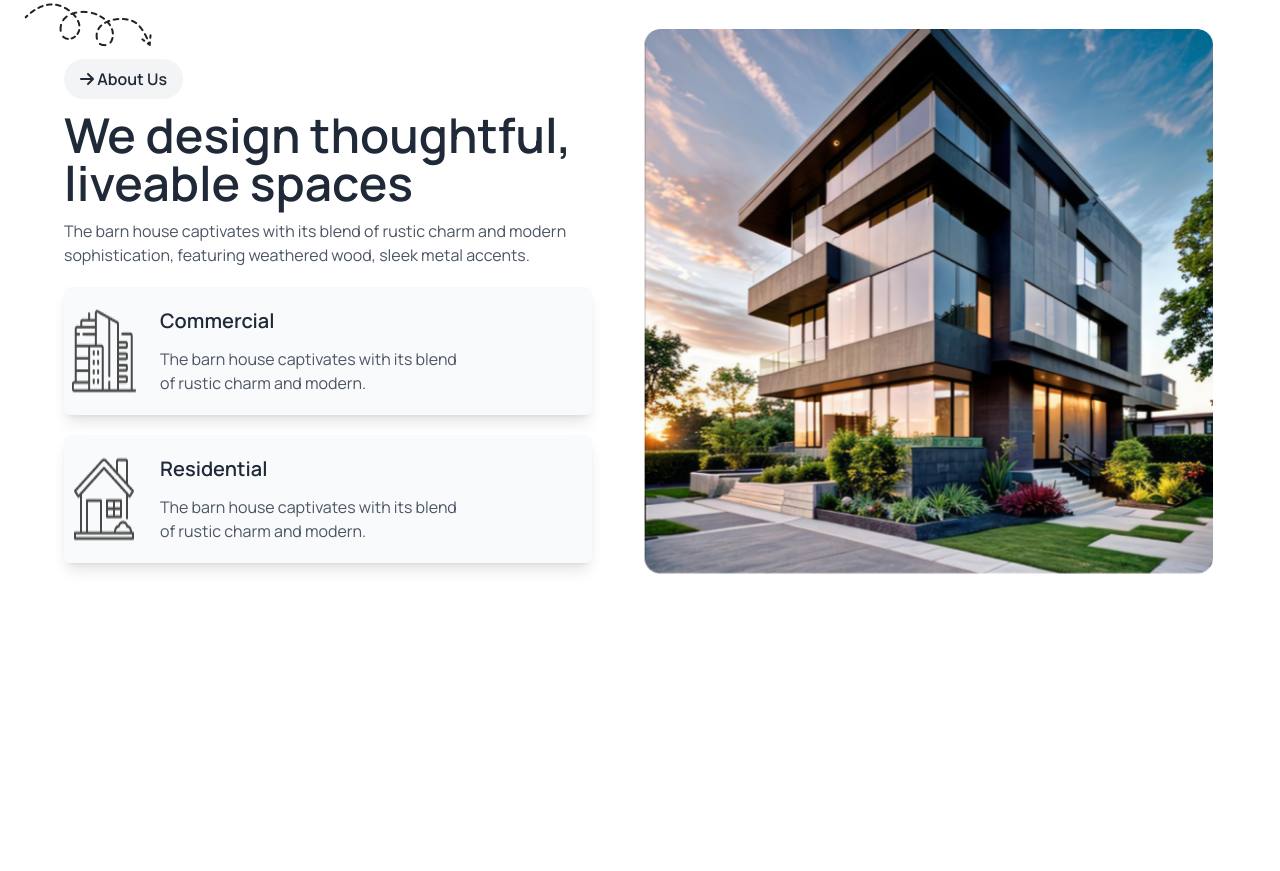
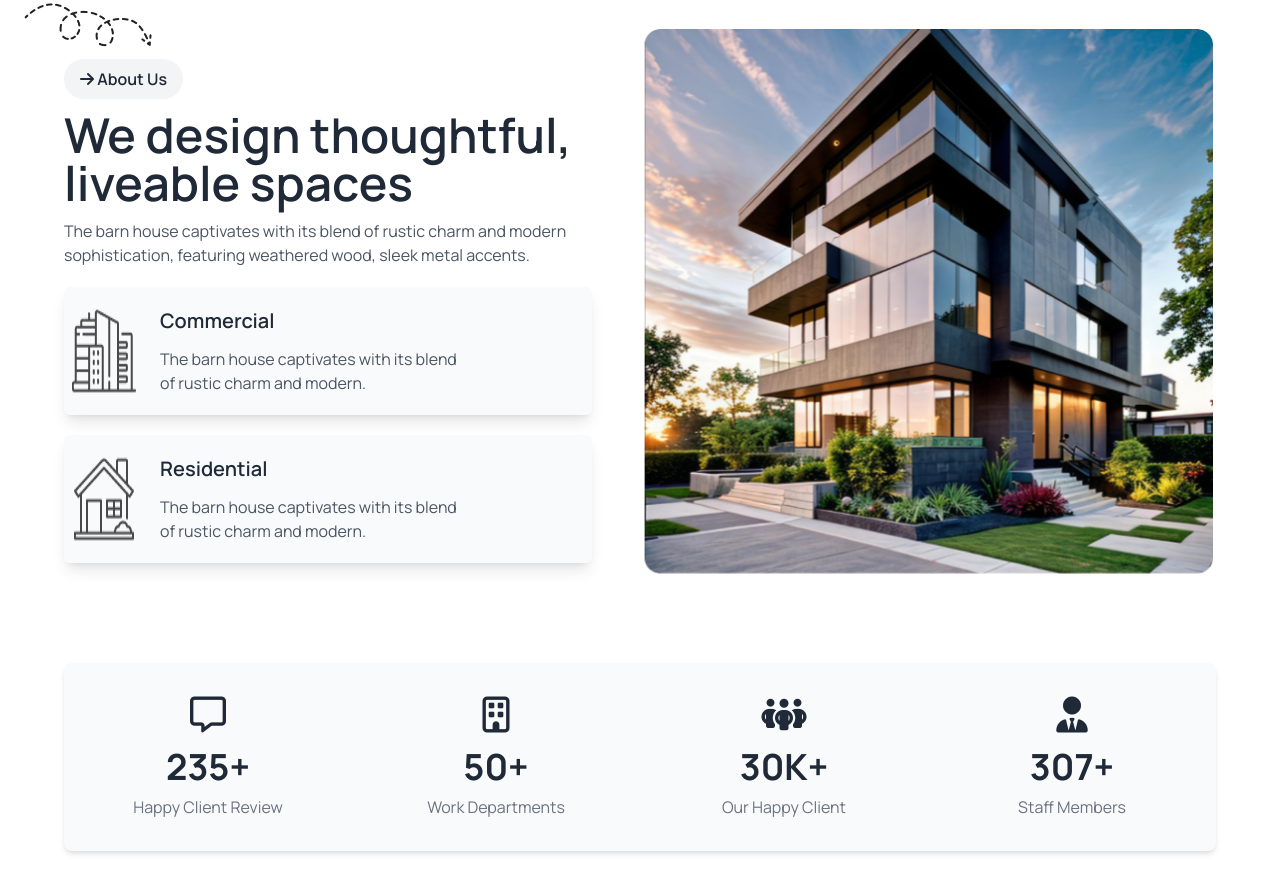
Before and after one commit to ridoyhowladerabir69/assignment-3, a plain HTML site: page index.html in a window 1280 px wide. Shown: the part 839-1710 px from the top of the page. Before the commit the page ends 1422 px from the top, so only its background shows below. Drawn offline with nearby package versions, Linux system fonts and the light colour scheme.

Commit message:
push the reviews section

```diff
--- a/index.html
+++ b/index.html
@@ -101,7 +101,7 @@
                         <!-- card-1 -->
                         <div class="flex shadow-lg rounded-md mb-5 md:mb-0 lg:mb-5 bg-gray-50 md:w-11/12">
                             <img class="px-2 py-5" src="assets/commercial.png" alt="">
-                            <div class="px-4 py-5">
+                            <div class="px-4 py-5 text-left">
                                 <h3 class="mb-3 text-xl font-semibold">Commercial</h3>
                                 <p class="text-base text-gray-600">The barn house captivates with its blend <br> of rustic charm and modern.</p>
                             </div>
@@ -109,7 +109,7 @@
                         <!-- card-2 -->
                         <div class="flex shadow-lg rounded-md bg-gray-50 md:w-11/12">
                             <img class="px-2 py-5" src="assets/residential.png" alt="">
-                            <div class="px-4 py-5">
+                            <div class="px-4 py-5 text-left">
                                 <h3 class="mb-3 text-xl font-semibold">Residential</h3>
                                 <p class="text-base text-gray-600">The barn house captivates with its blend <br> of rustic charm and modern.</p>
                             </div>
@@ -122,6 +122,35 @@
                 </div>
             </div>
         </section>
+        <!-- Reviews section -->
+         <section class="max-w-screen-xl mx-auto lg:px-16">
+            <div class="bg-gray-50 shadow-md mb-5 lg:mt-20 rounded-lg grid grid-cols-1 md:grid-cols-2 lg:grid-cols-4 text-center">
+                <!-- Review -->
+                <div class=" py-8">
+                    <i class="fa-regular fa-message text-4xl mb-3"></i>
+                    <h3 class="text-4xl font-bold mb-2">235+</h3>
+                    <p class="text-base text-gray-500">Happy Client Review</p>
+                </div>
+                <!-- Department -->
+                <div class=" py-8">
+                    <i class="fa-regular fa-building text-4xl mb-3"></i>
+                    <h3 class="text-4xl font-bold mb-2">50+</h3>
+                    <p class="text-base text-gray-500">Work Departments</p>
+                </div>
+                <!-- Client -->
+                <div class=" py-8">
+                    <i class="fa-solid fa-people-group text-4xl mb-3"></i>
+                    <h3 class="text-4xl font-bold mb-2">30K+</h3>
+                    <p class="text-base text-gray-500">Our Happy Client</p>
+                </div>
+                <!-- Member -->
+                <div class=" py-8">
+                    <i class="fa-solid fa-user-tie text-4xl mb-3"></i>
+                    <h3 class="text-4xl font-bold mb-2">307+</h3>
+                    <p class="text-base text-gray-500">Staff Members</p>
+                </div>
+            </div>
+         </section>
     </main>
 </body>
 </html>
```
